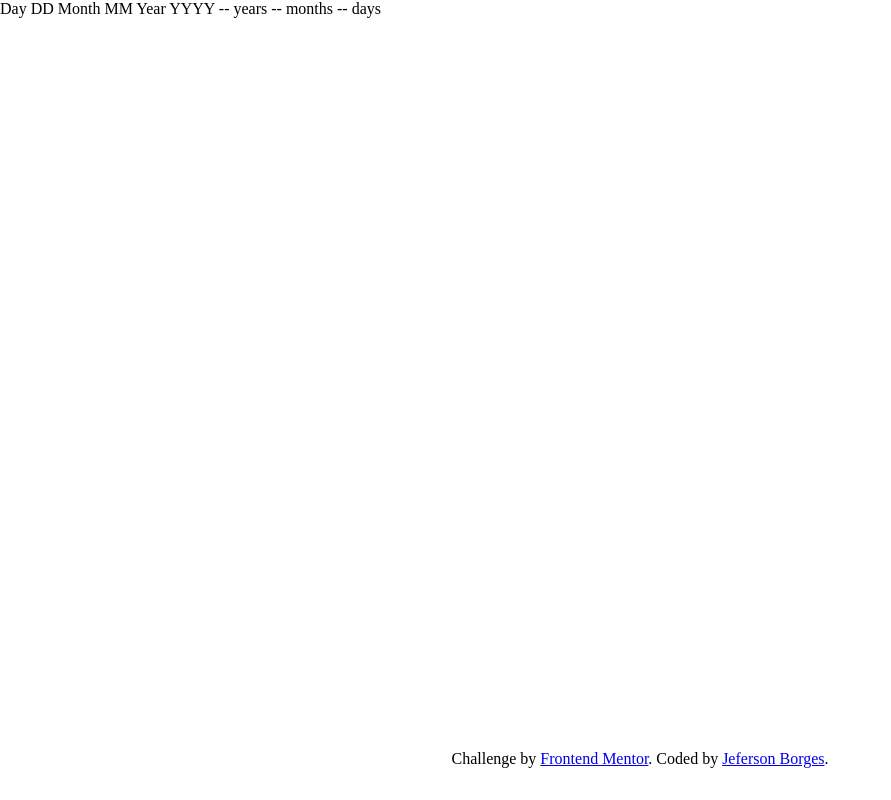
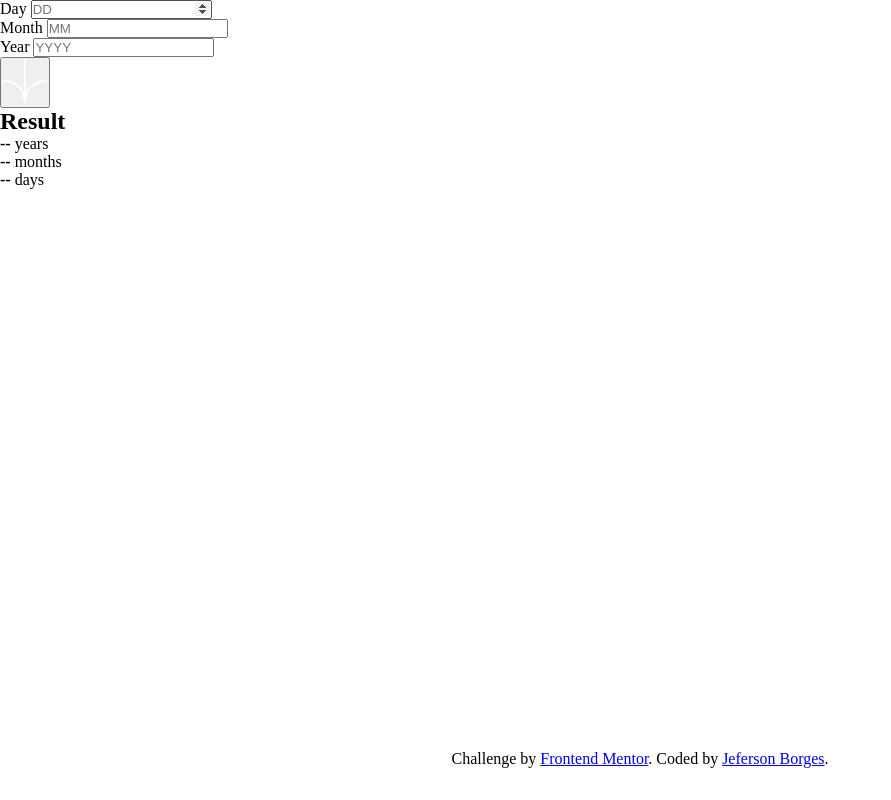
Before and after one commit to jefersonBorges/fem-age_calculator_app, a plain HTML site: page index.html in a window 1280 px wide. Shown: the whole page, without its empty margins (0-891 px from the left). Drawn offline with Linux system fonts and the light colour scheme.

Commit message:
adding initial html structure

```diff
--- a/index.html
+++ b/index.html
@@ -1,29 +1,59 @@
 <!DOCTYPE html>
 <html lang="en">
 <head>
+
   <meta charset="UTF-8">
   <meta name="viewport" content="width=device-width, initial-scale=1.0">
 
   <link rel="icon" type="image/png" sizes="32x32" href="./assets/images/favicon-32x32.png">
+  <title>Frontend Mentor | Age calculator app</title>
 
-  <title>Frontend Mentor | Age calculator app</title>
   <link rel="stylesheet" href="./assets/style/main.css">
   <script src="./assets/script/main.js" defer></script>
+
 </head>
+
 <body>
 
-  Day
-  DD
+  <main>
 
-  Month
-  MM
+    <form class="form" id="birth_date" name="birth_date" aria-label="insert your age">
 
-  Year
-  YYYY
+      <div class="form-section">
+        <label for="day">Day</label>
+        <input type="number" name="day" id="day" placeholder="DD">
+        <span class="error-message" role="alert"></span>
+      </div>
 
-  -- years
-  -- months
-  -- days
+      <div class="form-section">
+        <label for="month">Month</label>
+        <input type="number" name="month" id="month" placeholder="MM">
+        <span class="error-message" role="alert"></span>
+      </div>
+
+      <div class="form-section">
+        <label for="year">Year</label>
+        <input type="number" name="year" id="year" placeholder="YYYY">
+        <span class="error-message" role="alert"></span>
+      </div>
+
+    </form>
+
+    <div class="button-container">
+      <button type="submit" form="birth_date" aria-label="Calculate your age">
+        <img src="./assets/images/icon-arrow.svg" alt="arrow-down-icon">
+      </button>
+    </div>
+
+    <section class="age-result">
+      <h1>Result</h1>
+      <p><strong id="age_years">--</strong> years</p>
+      <p><strong id="age_months">--</strong> months</p>
+      <p><strong id="age_days">--</strong> days</p>
+    </section>
+
+
+  </main>
 
   <footer class="attribution">
     Challenge by <a class="link" href="https://www.frontendmentor.io/challenges/interactive-rating-component-koxpeBUmI/hub" target="_blank">Frontend Mentor</a>.
```
Also changed, not shown: 1 other file.
